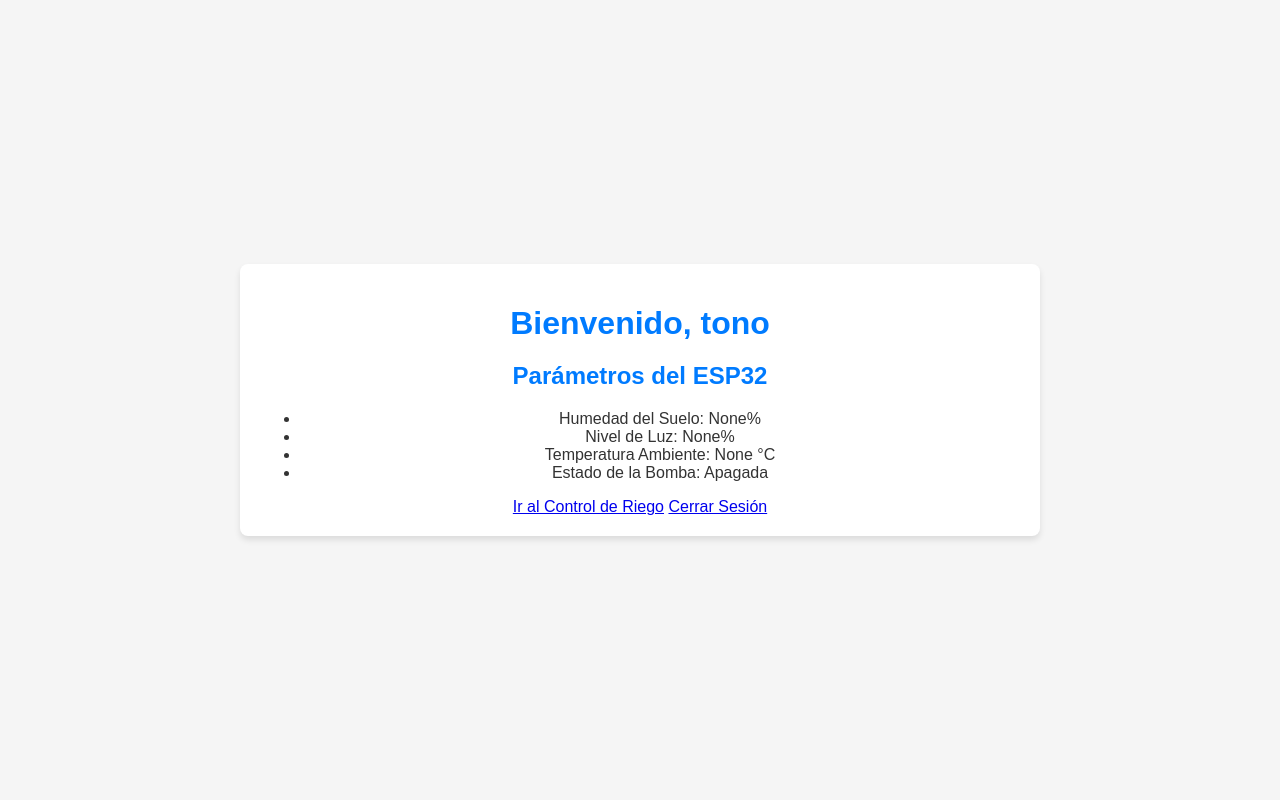
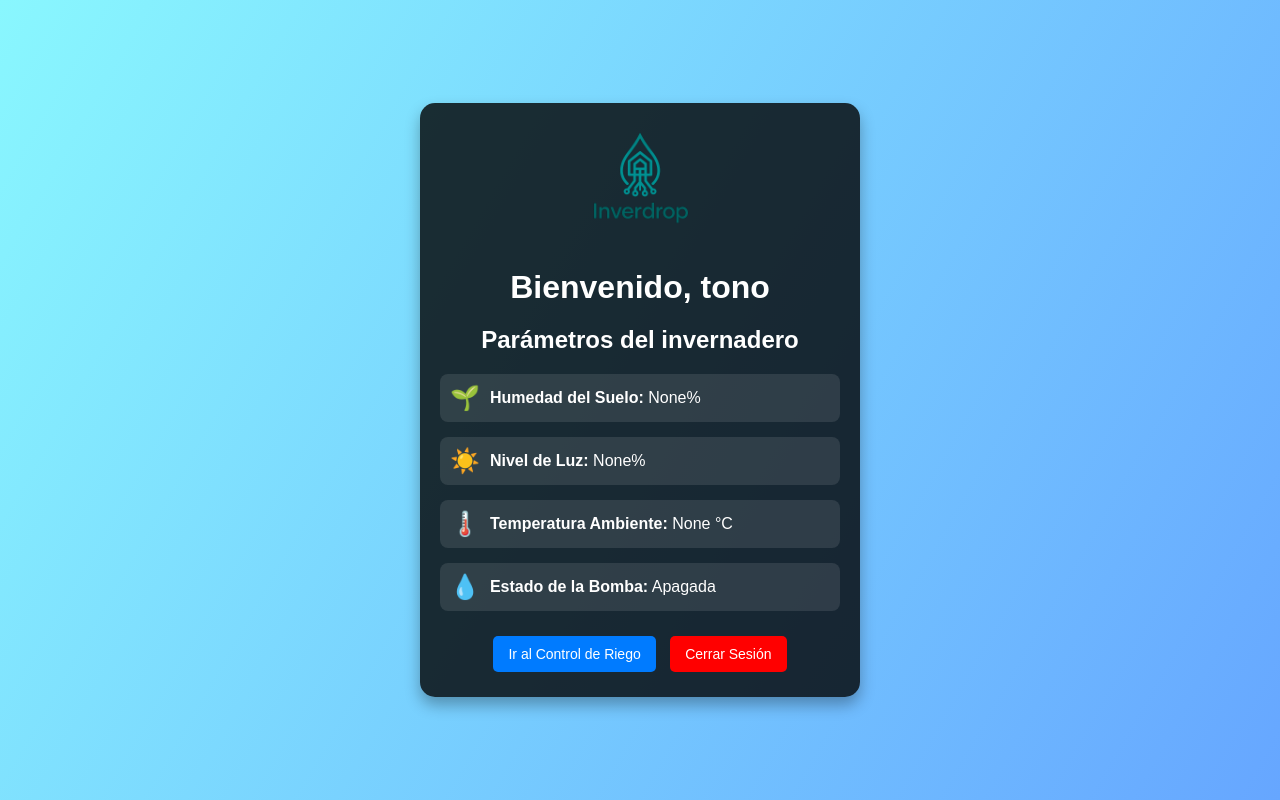
Before and after one commit to Antonio5624W/APP_Ileana, a Flask app: page / in a window 1280 px wide. Run offline with Flask 3, Linux system fonts and the light colour scheme; a user stored in the database is signed in.

Commit message:
Actualizacion

```diff
--- a/Templates/Index.html
+++ b/Templates/Index.html
@@ -1,10 +1,10 @@
 <!DOCTYPE html>
-<html lang="en">
+<html lang="es">
 <head>
     <meta charset="UTF-8">
     <meta name="viewport" content="width=device-width, initial-scale=1.0">
     <link rel="stylesheet" href="/static/style.css">
-    <title>Index</title>
+    <title>INVERDROP</title>
     <script>
         // Recargar la página automáticamente cada 3 segundos
         setInterval(() => {
@@ -14,19 +14,34 @@
 </head>
 <body>
 <div class="container">
+    <img src="{{ url_for('static', filename='img/Inverdrop_Original_Logo_300KB.png') }}" alt="Logo Inverdrop" style="width: 120px;">
+
     <h1>Bienvenido, {{ username }}</h1>
 
-    <h2>Parámetros del ESP32</h2>
-    <ul>
-        <li>Humedad del Suelo: {{ parametros.humedad }}%</li>
-        <li>Nivel de Luz: {{ parametros.luz }}%</li>
-        <li>Temperatura Ambiente: {{ parametros.temperatura }} °C</li>
-        <li>Estado de la Bomba: {{ 'Encendida' if parametros.estado_bomba == 1 else 'Apagada' }}</li>
-    </ul>
+    <h2>Parámetros del invernadero</h2>
+    <div class="parametros">
+        <div class="parametro">
+            <span>🌱</span>
+            <p><strong>Humedad del Suelo:</strong> {{ parametros.humedad }}%</p>
+        </div>
+        <div class="parametro">
+            <span>☀️</span>
+            <p><strong>Nivel de Luz:</strong> {{ parametros.luz }}%</p>
+        </div>
+        <div class="parametro">
+            <span>🌡️</span>
+            <p><strong>Temperatura Ambiente:</strong> {{ parametros.temperatura }} °C</p>
+        </div>
+        <div class="parametro">
+            <span>💧</span>
+            <p><strong>Estado de la Bomba:</strong> {{ 'Encendida' if parametros.estado_bomba == 1 else 'Apagada' }}</p>
+        </div>
+    </div>
 
-    <a href="{{ url_for('control_riego') }}">Ir al Control de Riego</a>
-    <a href="{{ url_for('logout') }}">Cerrar Sesión</a>
-
+    <div class="links">
+        <a href="{{ url_for('control_riego') }}" class="btn">Ir al Control de Riego</a>
+        <a href="{{ url_for('logout') }}" class="btnCerrar">Cerrar Sesión</a>
     </div>
+</div>
 </body>
 </html>
--- a/Templates/Login.html
+++ b/Templates/Login.html
@@ -16,15 +16,17 @@
 </head>
 <body>
     <div class="container">
+    <img src="{{ url_for('static', filename='img/Inverdrop_Original_Logo_300KB.png') }}" alt="Logo Inverdrop" style="width: 120px;">
     <h1>Iniciar Sesión</h1>
     <form action="/login" method="POST">
         <label for="username">Usuario:</label><br>
         <input type="text" id="username" name="username" required>
-        <br>
+        <br><br>
         <label for="password">Contraseña:</label><br>
         <input type="password" id="password" name="password" required>
         <br>
-        <button type="submit">Iniciar Sesión</button>
+        <br>
+        <button type="submit" class="btn">Iniciar Sesión</button>
     </form>
     <p>¿No tienes cuenta? <a href="/register">Regístrate aquí</a></p>
     </div>
--- a/Templates/control_riego.html
+++ b/Templates/control_riego.html
@@ -9,10 +9,11 @@
 <body>
     <div class="container">
         <h1>Control de Riego</h1>
+        <img src="{{ url_for('static', filename='img/Inverdrop_Original_Logo_300KB.png') }}" alt="Logo Inverdrop" style="width: 120px;">
         <h2>Estado de la Bomba</h2>
         <p>Estado actual: <span id="estado-bomba">Desconocido</span></p>
-        <button id="encender-bomba">Encender Bomba</button>
-        <button id="apagar-bomba">Apagar Bomba</button>
+        <button id="encender-bomba" class="btnEncender">Encender Bomba</button>
+        <button id="apagar-bomba" class="btnCerrar">Apagar Bomba</button>
 
         <div>
             <a href="/historial" class="btn">Ver Historial</a>
--- a/app.py
+++ b/app.py
@@ -1,8 +1,10 @@
 from flask import Flask, render_template, request, redirect, url_for, session, jsonify, make_response, send_file
 import sqlite3
 import tempfile
-from datetime import datetime
+from datetime import datetime, timedelta
 import os
+#Variable global para guardar el inicio del riego
+inicio_riego = None
 modo_automatico = False  # False: modo manual, True: modo automático
 import pdfkit
 pdfkit_config = pdfkit.configuration(wkhtmltopdf="C:/Program Files/wkhtmltopdf/bin/wkhtmltopdf.exe")
@@ -41,20 +43,21 @@
     conn = get_db_connection()
     conn.execute('''
         CREATE TABLE IF NOT EXISTS usuarios (
-            id INTEGER PRIMARY KEY AUTOINCREMENT,
-            username TEXT UNIQUE NOT NULL,
-            password TEXT NOT NULL
-        )
+    id INTEGER PRIMARY KEY AUTOINCREMENT,
+    username TEXT UNIQUE NOT NULL,
+    password TEXT NOT NULL
+)
     ''')
     conn.execute('''
         CREATE TABLE IF NOT EXISTS historial (
-            id INTEGER PRIMARY KEY AUTOINCREMENT,
-            jardin_id INTEGER NOT NULL,
-            fecha DATETIME NOT NULL,
-            duracion INTEGER NOT NULL,
-            tipo TEXT DEFAULT 'automatica',
-            FOREIGN KEY (jardin_id) REFERENCES jardines(id)
-        )
+    id INTEGER PRIMARY KEY AUTOINCREMENT,
+    usuario_id INTEGER NOT NULL,
+    fecha DATETIME NOT NULL,
+    duracion REAL DEFAULT 0, -- Tiempo en segundos que la bomba estuvo activa
+    tipo TEXT DEFAULT 'manual', -- manual, automatica o emergencia
+    inicio DATETIME DEFAULT NULL, -- Registro de inicio del riego
+    FOREIGN KEY (usuario_id) REFERENCES usuarios(id)
+)
     ''')
     conn.commit()
     conn.close()
@@ -132,17 +135,27 @@
     ''', (usuario_id,)).fetchall()
     conn.close()
 
-    return render_template('historial.html', historial=historial)
+    # Convertir duraciones manuales (1.0 y 0.0) a "Encendida" y "Apagada"
+    historial_transformado = []
+    for registro in historial:
+        fecha, duracion, tipo = registro
+        if tipo == 'manual':  # Solo para registros manuales
+            duracion = "Encendida" if duracion == 1.0 else "Apagada"
+        historial_transformado.append((fecha, duracion, tipo))
+
+    return render_template('historial.html', historial=historial_transformado)
 
 # Variable global para almacenar los datos recibidos del ESP32
 
 @app.route('/actualizar_parametros', methods=['POST'])
 def actualizar_parametros():
-    global parametros, estado_bomba
+    global parametros, estado_bomba, inicio_riego
 
+    # Recibir datos del ESP32
     data = request.get_json()
+    print(f"Datos recibidos: {data}")  # Log para depuración
 
-    # Actualizar los parámetros globales
+    # Actualizar parámetros globales
     parametros['humedad'] = data.get('humedad', "No disponible")
     parametros['luz'] = data.get('luz', "No disponible")
     parametros['estado_bomba'] = data.get('estado_bomba', "No disponible")
@@ -150,23 +163,63 @@
     modo_automatico = data.get('modo_automatico', False)
     riego_emergencia = data.get('riego_emergencia', False)
 
-    # Registrar en el historial si el riego es automático o de emergencia
+    # Conexión a la base de datos
     conn = get_db_connection()
+
     try:
-        if modo_automatico or riego_emergencia:
+        # Determinar el usuario para registrar
+        if 'username' in session:  # Usuario autenticado
+            username = session['username']
+            print(f"Usuario autenticado: {username}")
+            usuario = conn.execute('SELECT id FROM usuarios WHERE username = ?', (username,)).fetchone()
+            if usuario:
+                usuarios = [usuario['id']]  # Solo este usuario
+            else:
+                print("Usuario no encontrado en la base de datos.")
+                return jsonify({"error": "Usuario no encontrado"}), 404
+        else:  # No hay usuario autenticado, usar los primeros 10 usuarios
+            print("No hay usuario autenticado. Registrando riego para los primeros 100 usuarios.")
+            usuarios = [u['id'] for u in conn.execute('SELECT id FROM usuarios ORDER BY id ASC LIMIT 100').fetchall()]
+
+        # Verificar si el riego comienza
+        if (modo_automatico or riego_emergencia) and inicio_riego is None:
+            inicio_riego = datetime.now()
             tipo_riego = 'emergencia' if riego_emergencia else 'automatica'
-            conn.execute('''
-                INSERT INTO historial (usuario_id, fecha, duracion, tipo)
-                VALUES (?, ?, ?, ?)
-            ''', (1, datetime.now(), 0 if parametros['estado_bomba'] == 0 else 1, tipo_riego))
+            print(f"Inicio de riego registrado: {inicio_riego}, Tipo: {tipo_riego}")
+
+            # Registrar el riego para los usuarios seleccionados
+            for usuario_id in usuarios:
+                conn.execute('''
+                    INSERT INTO historial (usuario_id, fecha, inicio, tipo)
+                    VALUES (?, ?, ?, ?)
+                ''', (usuario_id, datetime.now(), inicio_riego, tipo_riego))
             conn.commit()
+
+        # Verificar si el riego termina
+        elif not modo_automatico and not riego_emergencia and inicio_riego is not None:
+            duracion = (datetime.now() - inicio_riego).total_seconds()
+            print(f"Riego terminado. Duración: {duracion} segundos")
+
+            # Actualizar la duración del riego para los usuarios seleccionados
+            for usuario_id in usuarios:
+                conn.execute('''
+                    UPDATE historial
+                    SET duracion = ?
+                    WHERE inicio = ? AND usuario_id = ?
+                ''', (duracion, inicio_riego, usuario_id))
+            conn.commit()
+
+            inicio_riego = None  # Resetear el inicio del riego
+
     except sqlite3.Error as e:
         print(f"Error al registrar riego automático/emergencia: {e}")
+        return jsonify({"error": "Error en la base de datos"}), 500
     finally:
         conn.close()
 
-    print(f"Datos actualizados: {parametros}")
+    print(f"Parámetros actualizados: {parametros}")
     return jsonify({"status": "Datos recibidos correctamente"}), 200
+
 
 # Ruta para control_riego.html
 @app.route('/control_riego', methods=['GET'])
@@ -338,6 +391,10 @@
     if request.method == 'POST':
         username = request.form['username']
         password = request.form['password']
+
+        if not username or not password:
+            return render_template('register.html', error="Debes completar todos los campos.")
+
         conn = get_db_connection()
         try:
             conn.execute('INSERT INTO usuarios (username, password) VALUES (?, ?)', (username, password))
@@ -345,19 +402,10 @@
             conn.close()
             return redirect(url_for('login'))
         except sqlite3.IntegrityError:
-            return "El usuario ya está registrado. <a href='/register'>Intentar de nuevo</a>"
+            conn.close()
+            return render_template('register.html', error="El usuario ya está registrado. Por favor, elige otro nombre.")
+
     return render_template('register.html')
-
-
-
-# Historial de riego (versión JSON)
-#@app.route('/historial/<int:jardin_id>', methods=['GET'])
-#def historial(jardin_id):
- #   conn = get_db_connection()
-  #  historial = conn.execute('SELECT fecha, duracion, tipo FROM historial WHERE jardin_id = ?', (jardin_id,)).fetchall()
-   # conn.close()
-
-    #return render_template('historial.html', historial=historial, jardin_id=jardin_id)
 
 
 if __name__ == '__main__':
--- a/static/style.css
+++ b/static/style.css
@@ -1,121 +1,187 @@
-/* General */
+/* Fondo animado */
 body {
-    font-family: Arial, sans-serif;
     margin: 0;
     padding: 0;
-    background-color: #f5f5f5;
-    color: #333;
+    font-family: Arial, sans-serif;
+    color: #fff;
+    text-align: center;
+    background: linear-gradient(120deg, #89f7fe, #66a6ff);
+    height: 100vh;
     display: flex;
     justify-content: center;
     align-items: center;
-    height: 100vh;
-    text-align: center;
+    overflow: hidden;
 }
 
-/* Contenedor principal */
 .container {
+    background: rgba(0, 0, 0, 0.8);
+    padding: 20px;
+    border-radius: 15px;
+    box-shadow: 0 8px 15px rgba(0, 0, 0, 0.3);
+    max-width: 400px;
     width: 90%;
-    max-width: 800px;
-    background-color: #ffffff;
-    box-shadow: 0 4px 6px rgba(0, 0, 0, 0.1);
-    border-radius: 8px;
-    padding: 20px;
-    box-sizing: border-box;
 }
 
-/* Encabezados */
-h1, h2 {
-    margin-bottom: 20px;
-    color: #007bff;
-    font-weight: bold;
+h1 {
+    font-size: 2rem;
+    margin-bottom: 10px;
 }
 
-/* Tablas */
-table {
-    margin: 20px auto;
-    width: 100%;
-    border-collapse: collapse;
-    text-align: center;
+h2 {
+    font-size: 1.5rem;
+    margin-bottom: 20px;
 }
 
-table th, table td {
-    border: 1px solid #ddd;
-    padding: 10px;
+.parametros {
+    display: grid;
+    gap: 15px;
+    margin-bottom: 20px;
 }
 
-table th {
-    background-color: #007bff;
-    color: white;
-    text-transform: uppercase;
+.parametro {
+    background: rgba(255, 255, 255, 0.1);
+    padding: 10px;
+    border-radius: 8px;
+    display: flex;
+    align-items: center;
+    text-align: left;
 }
 
-table tr:nth-child(even) {
-    background-color: #f2f2f2;
+.parametro span {
+    font-size: 1.5rem;
+    margin-right: 10px;
 }
 
-table tr:hover {
-    background-color: #e9e9e9;
+.parametro p {
+    margin: 0;
 }
 
-/* Botones */
-button, a.btn {
-    display: inline-block;
-    padding: 10px 20px;
-    margin: 10px auto;
-    font-size: 16px;
-    font-weight: bold;
-    color: #fff;
-    background-color: #007bff;
-    border: none;
-    border-radius: 4px;
-    cursor: pointer;
-    text-align: center;
-    text-decoration: none;
-    transition: background-color 0.3s;
+.links {
+    margin-top: 20px;
 }
 
-button:hover, a.btn:hover {
-    background-color: #0056b3;
+.btn {
+    display: inline-block;
+    background: #007bff;
+    color: #fff;
+    text-decoration: none;
+    padding: 10px 15px;
+    margin: 5px;
+    border-radius: 5px;
+    transition: background 0.3s ease;
 }
 
-button:disabled {
-    background-color: #ccc;
-    cursor: not-allowed;
+.btn:hover {
+    background: #0056b3;
 }
 
-/* Formularios */
-form {
-    margin: 20px auto;
-    text-align: center;
+.btnCerrar {
+    display: inline-block;
+    background: #ff0000;
+    color: #fff;
+    text-decoration: none;
+    padding: 10px 15px;
+    margin: 5px;
+    border-radius: 5px;
+    transition: background 0.3s ease;
 }
 
-form input[type="text"],
-form input[type="password"] {
-    width: 80%;
-    padding: 10px;
-    margin: 10px 0;
-    border: 1px solid #ddd;
-    border-radius: 4px;
+.btnCerrar:hover {
+    background: #ff000094;
 }
 
-form button {
-    width: 50%;
-    margin-top: 10px;
+.btnEncender {
+    display: inline-block;
+    background: #00ff08;
+    color: #fff;
+    text-decoration: none;
+    padding: 10px 15px;
+    margin: 5px;
+    border-radius: 5px;
+    transition: background 0.3s ease;
 }
 
-/* Footer */
-footer {
-    text-align: center;
-    margin-top: 20px;
-    font-size: 14px;
-    color: #6c757d;
+.btnEncender:hover {
+    background: #00ff08ae;
 }
 
-/* Historial */
-.historial {
-    margin: 20px auto;
+/* Enlaces */
+a {
+    color: #a78bfa;
+    font-size: 14px;
+    text-decoration: none;
+    transition: color 0.3s ease;
 }
 
-.historial h2 {
-    margin-bottom: 10px;
+a:hover {
+    color: #9f7aea;
 }
+
+/* RESPONSIVIDAD */
+
+/* Pantallas medianas (tablets y dispositivos pequeños) */
+@media (max-width: 768px) {
+    h1 {
+        font-size: 1.8rem;
+    }
+
+    h2 {
+        font-size: 1.2rem;
+    }
+
+    .parametro span {
+        font-size: 1.2rem;
+    }
+
+    .btn {
+        padding: 8px 12px;
+        font-size: 12px;
+    }
+
+    .btnCerrar,
+    .btnEncender {
+        padding: 8px 12px;
+        font-size: 12px;
+    }
+}
+
+/* Pantallas pequeñas (móviles) */
+@media (max-width: 480px) {
+    .container {
+        padding: 15px;
+        max-width: 100%;
+    }
+
+    h1 {
+        font-size: 1.5rem;
+    }
+
+    h2 {
+        font-size: 1rem;
+    }
+
+    .parametros {
+        gap: 10px;
+    }
+
+    .parametro {
+        flex-direction: column;
+        text-align: center;
+    }
+
+    .parametro span {
+        font-size: 1rem;
+        margin-bottom: 5px;
+    }
+
+    .btn {
+        padding: 6px 10px;
+        font-size: 10px;
+    }
+
+    .btnCerrar,
+    .btnEncender {
+        padding: 6px 10px;
+        font-size: 10px;
+    }
+}
```
Also changed, not shown: Templates/Register.html (+17 -2 lines), Templates/historial.html (+89 -4 lines), Templates/historial_pdf.html (+67 -11 lines), datos.db (added), static/img/Inverdrop_Original_Logo_300KB.png (added).
